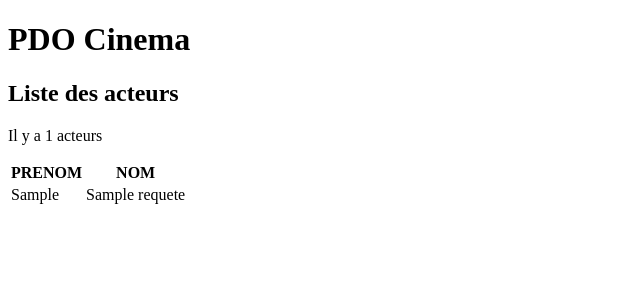
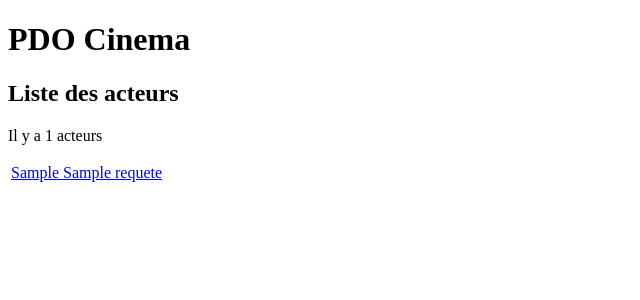
Before and after one commit to romdk/cinema, a PHP site: template view/listActeurs.php in a window 1280 px wide. Shown: the part 106-406 px from the top of the page, without its empty margins (0-640 px from the left). Run offline with PHP 8.4, Linux system fonts and the light colour scheme; the template is opened without the code that fills it: most values are stand-ins (such as "Sample title", 1, 10 or a date in 2020).

Commit message:
ajout href acteur

```diff
--- a/view/listActeurs.php
+++ b/view/listActeurs.php
@@ -3,18 +3,11 @@
 <p> Il y a <?= $requete->rowCount() ?> acteurs</p>
 
 <table>
-    <thead>
-        <tr>
-            <th>PRENOM</th>
-            <th>NOM</th>
-        </tr>
-    </thead>
     <tbody>
         <?php
             foreach($requete->fetchAll() as $acteur) { ?>
             <tr>
-                <td><?= $acteur['prenom_personne'] ?></td>
-                <td><?= $acteur['nom_personne'] ?></td>
+                <td><a href="index.php?action=detailActeur&id=<?= $acteur['id_acteur'] ?>"><?= $acteur['prenom_personne'].' '.$acteur['nom_personne'] ?></a></td>
             </tr>
         <?php } ?>
     </tbody>
```
